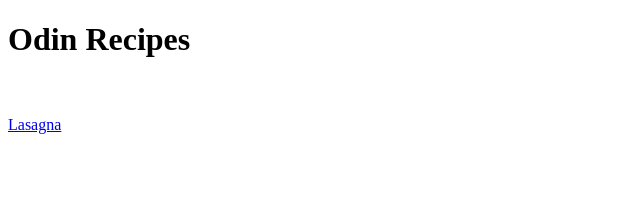
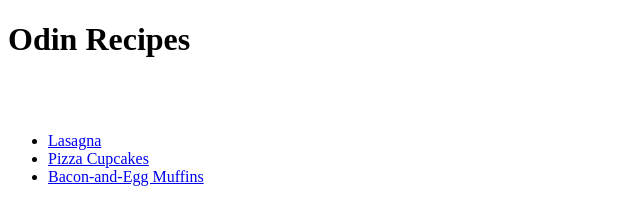
Before and after one commit to tnuiriankh/odin-recipes, a plain HTML site: page index.html in a window 1280 px wide. Shown: the whole page, without its empty margins (0-640 px from the left). Drawn offline with Linux system fonts and the light colour scheme.

Commit message:
Update index.html to include additional links

```diff
--- a/index.html
+++ b/index.html
@@ -7,8 +7,11 @@
     <body>
         <h1>Odin Recipes</h1>
         <br><br>
-
-        <a href="recipes/lasagna.html">Lasagna</a>
+<ul>
+    <li><a href="recipes/lasagna.html">Lasagna</a></li>
+    <li><a href="recipes/pizzacupcakes.html">Pizza Cupcakes</a></li>
+    <li><a href="recipes/bnegg.html">Bacon-and-Egg Muffins</a></li>
+</ul>
 
     </body>
 
```
